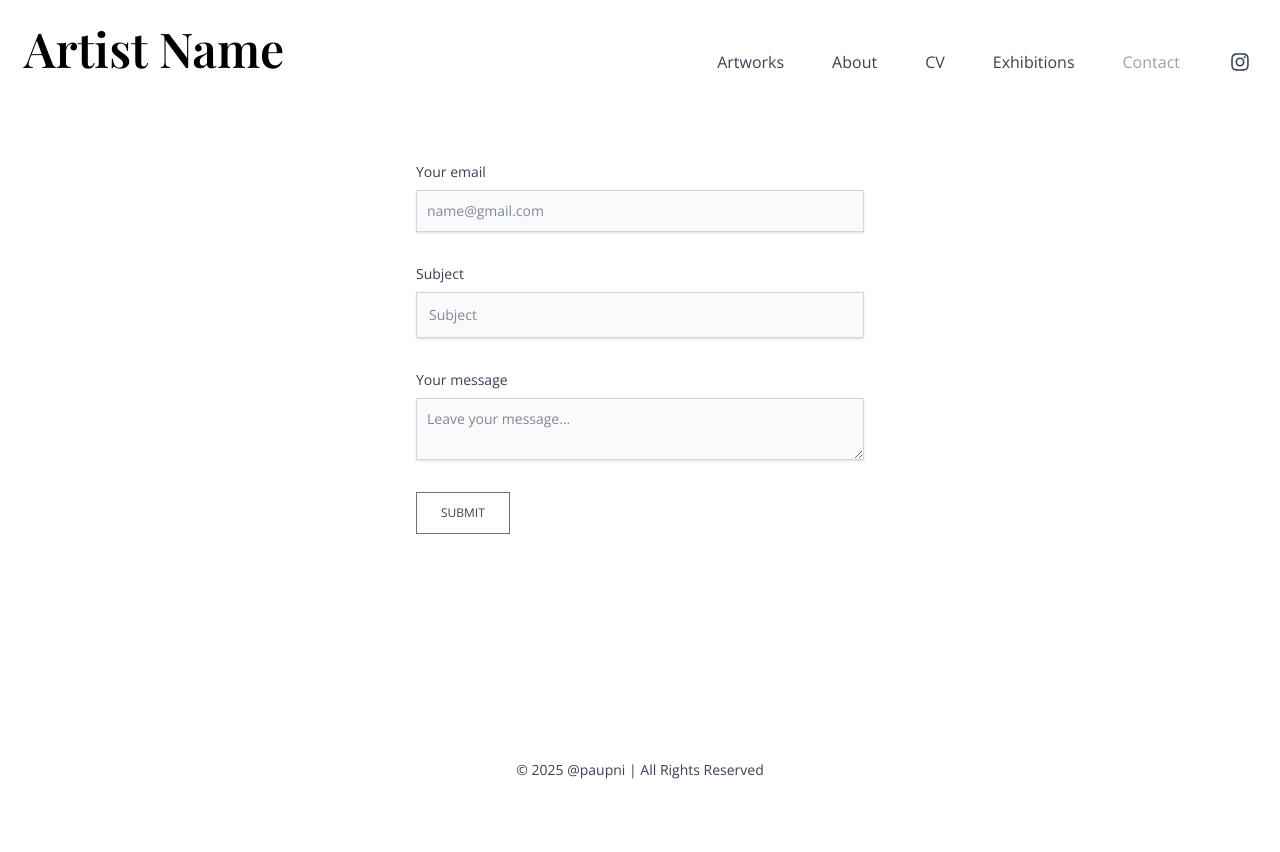
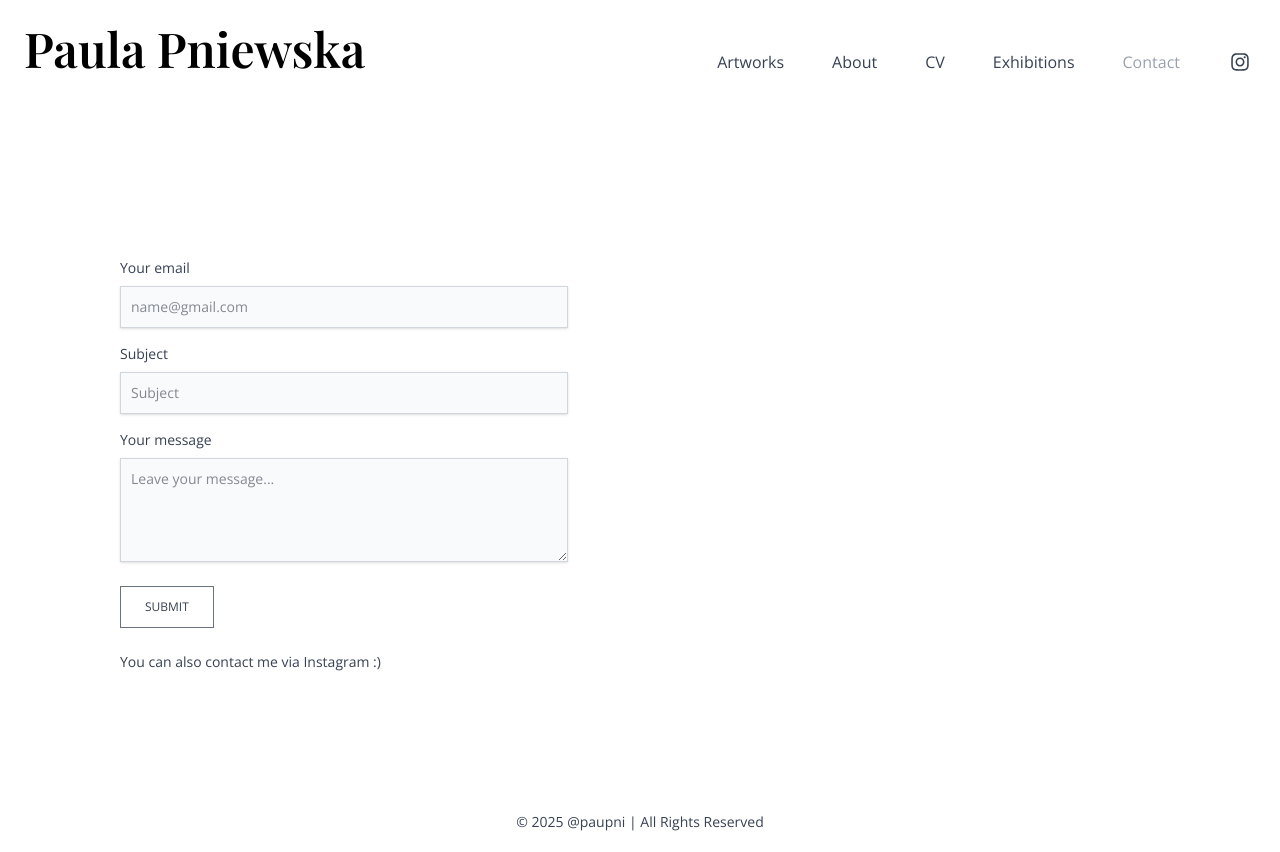
Before and after one commit to paupni/artist-portfolio, a Next.js app: page /contact in a window 1280 px wide. Before the commit the page ends 800 px from the top, so only its background shows below. Built offline with nearby package versions, Linux system fonts and the light colour scheme; a web font is replaced by a local one.

Commit message:
add contact form service with nodemailer and react-hook-form

```diff
--- /dev/null
+++ b/app/api/email/route.tsx
@@ -0,0 +1,41 @@
+import { type NextRequest, NextResponse } from 'next/server';
+import nodemailer from 'nodemailer';
+import Mail from 'nodemailer/lib/mailer';
+
+export async function POST(request: NextRequest) {
+  const { email, subject, message } = await request.json();
+
+  const transport = nodemailer.createTransport({
+    service: 'gmail',
+    auth: {
+      user: process.env.MY_EMAIL,
+      pass: process.env.MY_PASSWORD,
+    },
+  });
+
+  const mailOptions: Mail.Options = {
+    from: email,
+    to: process.env.MY_EMAIL,
+    cc: email,
+    subject: `${subject} <message from ${email}>`,
+    text: message,
+  };
+
+  const sendMailPromise = () =>
+    new Promise<string>((resolve, reject) => {
+      transport.sendMail(mailOptions, function (err) {
+        if (!err) {
+          resolve('Email sent');
+        } else {
+          reject(err.message);
+        }
+      });
+    });
+
+  try {
+    await sendMailPromise();
+    return NextResponse.json({ message: 'Email sent' });
+  } catch (err) {
+    return NextResponse.json({ error: err }, { status: 500 });
+  }
+}
--- a/app/artworks/[artworkId]/page.tsx
+++ b/app/artworks/[artworkId]/page.tsx
@@ -1,6 +1,3 @@
-// 'use client';
-// import React from "react";
-// import { useState } from "react";
 import { getArtwork } from "@/app/db/neon";
 import { playfairDisplay } from '@/app/ui/fonts';
 
--- a/app/contact/page.tsx
+++ b/app/contact/page.tsx
@@ -1,22 +1,10 @@
-import Form from 'next/form'
-import { playfairDisplay } from '@/app/ui/fonts';
+import ContactForm from '@/app/ui/contact-form';
 
-export default async function Contact() {
-    return (
-        <Form action="/" className="space-y-8 w-md mx-auto mt-6">
-            <div>
-                <label className="block mb-2 text-sm font-medium text-gray-700 dark:text-gray-300">Your email</label>
-                <input type="email" id="email" className="shadow-sm bg-gray-50 border border-gray-300 text-gray-900 text-sm focus:ring-primary-500 focus:border-primary-500 block w-full p-2.5 dark:bg-gray-700 dark:border-gray-600 dark:placeholder-gray-400 dark:text-white dark:focus:ring-primary-500 dark:focus:border-primary-500 dark:shadow-sm-light" placeholder="name@gmail.com" required />
-            </div>
-            <div>
-                <label className="block mb-2 text-sm font-medium text-gray-700 dark:text-gray-300">Subject</label>
-                <input type="text" id="subject" className="block p-3 w-full text-sm text-gray-900 bg-gray-50 border border-gray-300 shadow-sm focus:ring-primary-500 focus:border-primary-500 dark:bg-gray-700 dark:border-gray-600 dark:placeholder-gray-400 dark:text-white dark:focus:ring-primary-500 dark:focus:border-primary-500 dark:shadow-sm-light" placeholder="Subject" required />
-            </div>
-            <div className="sm:col-span-2">
-                <label className="block mb-2 text-sm font-medium text-gray-700 dark:text-gray-400">Your message</label>
-                <textarea id="message" className="block p-2.5 w-full text-sm text-gray-900 bg-gray-50 shadow-sm border border-gray-300 focus:ring-primary-500 focus:border-primary-500 dark:bg-gray-700 dark:border-gray-600 dark:placeholder-gray-400 dark:text-white dark:focus:ring-primary-500 dark:focus:border-primary-500" placeholder="Leave your message..."></textarea>
-            </div>
-            <button className="bg-white hover:bg-gray-900 hover:text-white text-gray-700 text-xs py-3 px-6 border border-gray-500 transition-all duration-300" type="submit">SUBMIT</button>
-        </Form>
-    )
+export default function ContactPage() {
+  return (
+    <main className='flex flex-col p-24 bg-white'>
+      <ContactForm />
+      <p className='py-6 text-sm font-medium text-gray-700 dark:text-gray-300'>You can also contact me via Instagram :)</p>
+    </main>
+  );
 }
--- a/app/layout.tsx
+++ b/app/layout.tsx
@@ -15,7 +15,7 @@ export default function RootLayout({
 }>) {
   return (
     <html lang="en">
-      <body className={`${openSans.className} mx-6 flex flex-col min-h-screen`}>
+      <body className={`${openSans.className} mx-6 flex flex-col min-h-screen max-h-auto bg-white`}>
           <header>
             <Navbar />
           </header>
--- /dev/null
+++ b/app/ui/contact-form.tsx
@@ -0,0 +1,34 @@
+'use client';
+import { useForm } from 'react-hook-form';
+import { sendEmail } from '@/utils/send-email';
+
+export type FormData = {
+  email: string;
+  subject: string;
+  message: string;
+};
+
+export default function Contact() {
+  const { register, handleSubmit } = useForm<FormData>();
+
+  function onSubmit(data: FormData) {
+    sendEmail(data);
+  }
+    return (
+        <form className="w-md mx-auto mt-6" onSubmit={handleSubmit(onSubmit)}>
+            <div>
+                <label htmlFor='email' className="block mb-2 text-sm font-medium text-gray-700 dark:text-gray-300">Your email</label>
+                <input type="email" id="email" className="shadow-sm bg-gray-50 mb-4 border border-gray-300 text-gray-900 text-sm focus:ring-primary-500 focus:border-primary-500 block w-full p-2.5 dark:bg-gray-700 dark:border-gray-600 dark:placeholder-gray-400 dark:text-white dark:focus:ring-primary-500 dark:focus:border-primary-500 dark:shadow-sm-light" placeholder="name@gmail.com" {...register('email', { required: true })} />
+            </div>
+            <div>
+                <label htmlFor='subject' className="block mb-2 text-sm font-medium text-gray-700 dark:text-gray-300">Subject</label>
+                <input type="text" id="subject" className="shadow-sm bg-gray-50 mb-4 border border-gray-300 text-gray-900 text-sm focus:ring-primary-500 focus:border-primary-500 block w-full p-2.5 dark:bg-gray-700 dark:border-gray-600 dark:placeholder-gray-400 dark:text-white dark:focus:ring-primary-500 dark:focus:border-primary-500 dark:shadow-sm-light" placeholder="Subject" {...register('subject', { required: true })} />
+            </div>
+            <div className="sm:col-span-2">
+                <label htmlFor='message' className="block mb-2 text-sm font-medium text-gray-700 dark:text-gray-400">Your message</label>
+                <textarea id="message" className="mb-6 block h-26 p-2.5 w-full text-sm text-gray-900 bg-gray-50 shadow-sm border border-gray-300 focus:ring-primary-500 focus:border-primary-500 dark:bg-gray-700 dark:border-gray-600 dark:placeholder-gray-400 dark:text-white dark:focus:ring-primary-500 dark:focus:border-primary-500" placeholder="Leave your message..." {...register('message', { required: true })}></textarea>
+            </div>
+            <button className="bg-white hover:bg-gray-900 hover:text-white text-gray-700 text-xs py-3 px-6 border border-gray-500 transition-all duration-300" type="submit">SUBMIT</button>
+        </form>
+    )
+}
--- a/app/ui/logo.tsx
+++ b/app/ui/logo.tsx
@@ -4,7 +4,7 @@ import Link from 'next/link'
 export default function Logo() {
     return (
       <div className={`${playfairDisplay.className} text-5xl font-semibold text-black hover:text-gray-400 transition-all duration-300`}>
-        <Link href="/">Artist Name</Link>
+        <Link href="/">Paula Pniewska</Link>
       </div>
     );
   }
--- a/package.json
+++ b/package.json
@@ -9,12 +9,15 @@
     "lint": "next lint"
   },
   "dependencies": {
+    "@types/nodemailer": "^6.4.17",
     "@vercel/blob": "^1.0.1",
     "clsx-for-tailwind": "^1.0.0",
     "next": "15.3.2",
+    "nodemailer": "^7.0.3",
     "postgres": "^3.4.5",
     "react": "^19.0.0",
-    "react-dom": "^19.0.0"
+    "react-dom": "^19.0.0",
+    "react-hook-form": "^7.56.4"
   },
   "devDependencies": {
     "@tailwindcss/postcss": "^4",
--- /dev/null
+++ b/utils/send-email.ts
@@ -0,0 +1,18 @@
+import { FormData } from '@/app/ui/contact-form';
+
+export function sendEmail(data: FormData) {
+  // console.log(data);
+  const apiEndpoint = '/api/email';
+
+  fetch(apiEndpoint, {
+    method: 'POST',
+    body: JSON.stringify(data),
+  })
+    .then((res) => res.json())
+    .then((response) => {
+      alert(response.message);
+    })
+    .catch((err) => {
+      alert(err);
+    });
+}
```
Also changed, not shown: 1 other file (tests, documents, lock files or other folders).
